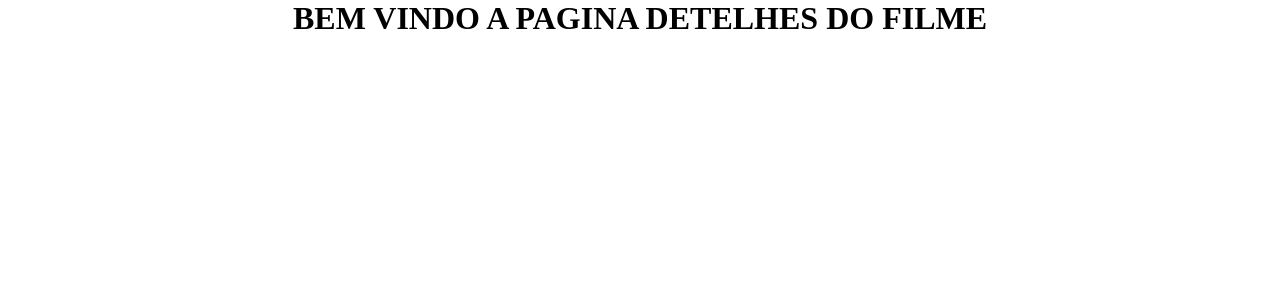
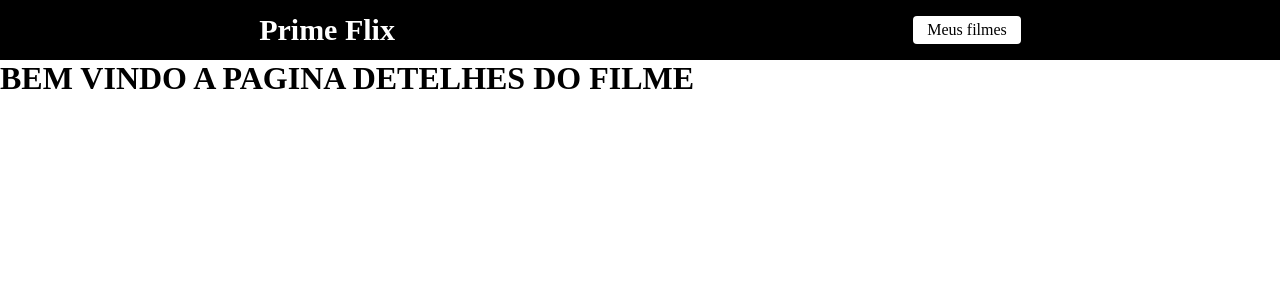
Before and after one commit to kaiomaxlira/filmes, a JavaScript app: page /filme/1 in a window 1280 px wide. Shown: the top 300 px of the page. Built offline with nearby package versions, Linux system fonts and the light colour scheme; the HTML template or start-up script is replaced by a standard one.

Commit message:
Criando do Header

```diff
--- /dev/null
+++ b/src/components/Header/header.css
@@ -0,0 +1,25 @@
+header{
+    display: flex;
+    align-items: center;
+    justify-content: space-around;
+    width: 100%;
+    height: 60px;
+    background-color: #000000;
+}
+
+.logo{
+    text-decoration: none;
+    font-size: 30px;
+    cursor: poiter;
+    color: #fff;
+    font-weight: bold;
+}
+
+.favoritos{
+    text-decoration: none;
+    cursor: poiter;
+    background-color: #fff;
+    padding: 5px 14px;
+    color: #000000;
+    border-radius: 4px;
+}
--- /dev/null
+++ b/src/components/Header/index.js
@@ -0,0 +1,13 @@
+import './header.css';
+import { Link } from 'react-router-dom'
+
+function Header(){
+    return(
+        <header>
+            <Link className="logo" to="/">Prime Flix</Link>
+            <Link className="favoritos" to="/favoritos">Meus filmes</Link>
+        </header>
+    )
+}
+
+export default Header;
--- a/src/index.css
+++ b/src/index.css
@@ -12,6 +12,6 @@
   display: flex;
   width: 100%;
   justify-content: center;
-  aling-item: center;
-  flex-direction: colum;
+  alingn-items: center;
+  flex-direction: column;
 }
--- a/src/routes.js
+++ b/src/routes.js
@@ -1,10 +1,12 @@
 import {BrowserRouter, Routes, Route} from "react-router-dom";
 import Home from "./pages/Home";
 import Filme from "./pages/Filme";
+import Header from "./components/Header";
 
 function RoutesApp(){
     return(
         <BrowserRouter>
+        <Header/>
         <Routes>
             <Route path="/" element={ <Home/> } />
             <Route path="/filme/:id" element={ <Filme/> } />
```
